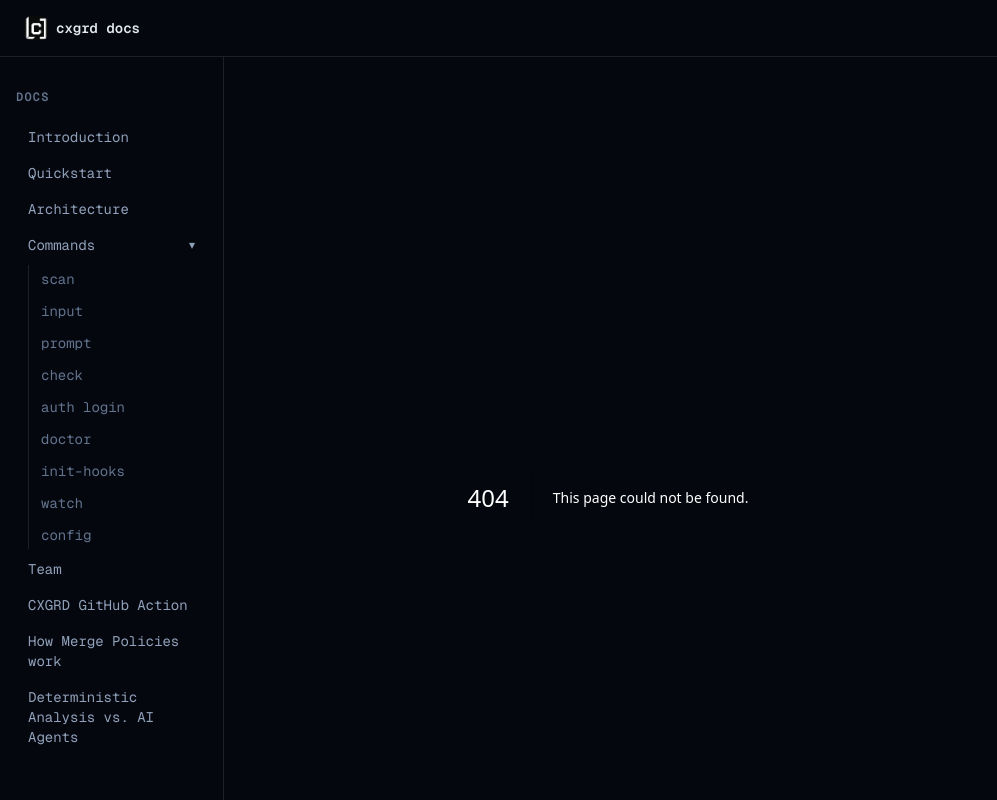
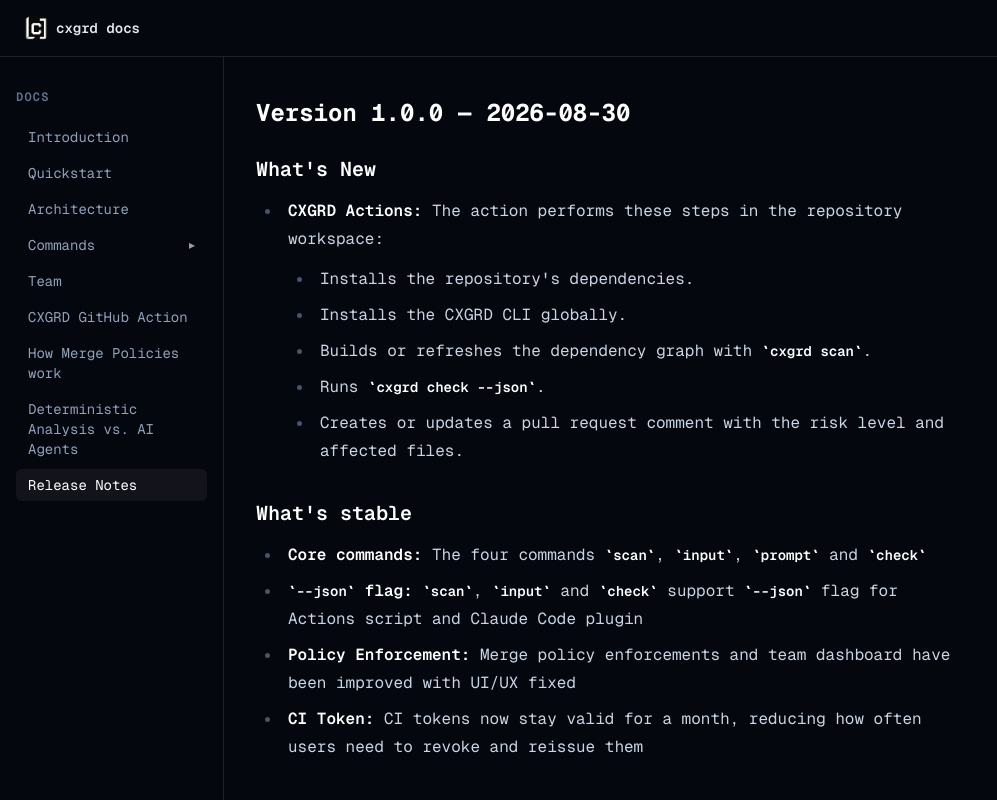
Before and after one commit to cxgrd/documentation, a Next.js app: page /release-notes in a window 1280 px wide. Before the commit this address had no page. Shown: the top 800 px of the page, without its empty margins (0-997 px from the left). Built offline with nearby package versions, Linux system fonts and the light colour scheme.

Commit message:
added release notes page

```diff
--- a/app/layout-client.tsx
+++ b/app/layout-client.tsx
@@ -24,7 +24,7 @@ const geistMono = Geist_Mono({
 export default function DocsLayoutClient({ children }: { children: React.ReactNode }) {
   const pathname = usePathname()
   const [commandsOpen, setCommandsOpen] = useState(
-    true || pathname.startsWith('/commands')
+    pathname.startsWith('/commands')
   )
   const [menuOpen, setMenuOpen] = useState(false)
 
--- /dev/null
+++ b/app/release-notes/content.mdx
@@ -0,0 +1,20 @@
+## Version 1.0.0 — 2026-08-30
+
+###  What's New
+* **CXGRD Actions:** The action performs these steps in the repository workspace:
+    - Installs the repository's dependencies.
+    - Installs the CXGRD CLI globally.
+    - Builds or refreshes the dependency graph with `cxgrd scan`.
+    - Runs `cxgrd check --json`.
+    - Creates or updates a pull request comment with the risk level and affected files.
+
+###  What's stable
+* **Core commands:** The four commands `scan`, `input`, `prompt` and `check`
+* **`--json` flag:** `scan`, `input` and `check` support `--json` flag for Actions script and Claude Code plugin
+* **Policy Enforcement:** Merge policy enforcements and team dashboard have been improved with UI/UX fixed
+* **CI Token:** CI tokens now stay valid for a month, reducing how often users need to revoke and reissue them
+
+###  Bug Fixes
+* **GitHookManager:** The batScript and hookScript methods had wrong commands for retrieving git diffs, which are fixed now
+
+For more information on Action script, [CXGRD Action](https://docs.cxgrd.com/cxgrd-action)
--- /dev/null
+++ b/app/release-notes/page.tsx
@@ -0,0 +1,15 @@
+import Content from './content.mdx';
+import {Metadata} from 'next';
+
+export const metadata: Metadata = {
+    metadataBase: new URL("https://docs.cxgrd.com"),
+    title : 'Release Notes | CXGRD Docs',
+    description : 'Know what is there in the latest major release',
+    alternates: {
+    canonical: "/release-notes",
+  },
+};
+
+export default function Page() {
+  return <Content />;
+}
--- a/components/Footer.tsx
+++ b/components/Footer.tsx
@@ -25,6 +25,7 @@ const footerLinks = {
     { label: "GitHub", href: "https://github.com/cxgrd", external: true },
     { label: "GitHub Action", href: "https://github.com/marketplace/actions/cxgrd-blast-radius-check", external: true },
     { label: "Status", href: "https://stats.uptimerobot.com/f3AQQEDMx6" },
+    { label: "Release Notes", href: "https://docs.cxgrd.com/release-notes"}
   ],
   Company: [
     { label: "About", href: "https://www.cxgrd.com/about" },
--- a/lib/nav.ts
+++ b/lib/nav.ts
@@ -31,6 +31,7 @@ export const nav: NavItem[] = [
   { title: 'CXGRD GitHub Action', href: '/cxgrd-action' },
   { title: 'How Merge Policies work', href: '/merge-policies' },
   { title: 'Deterministic Analysis vs. AI Agents', href: '/ai-vs-cxgrd' },
+  { title: "Release Notes", href: '/release-notes'}
 ]
 
 // Flattened, in-order list of every real page (Commands' children inlined
```
